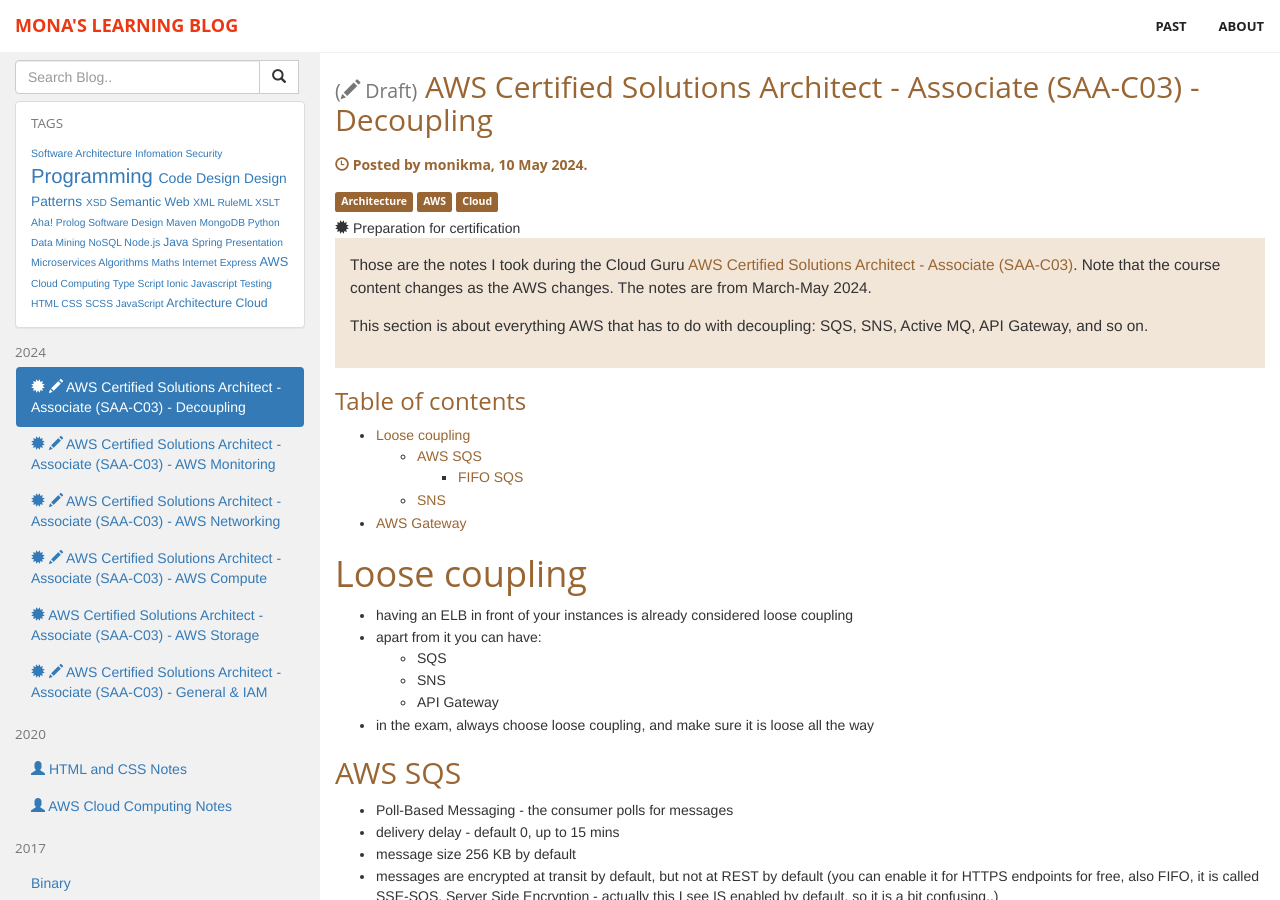
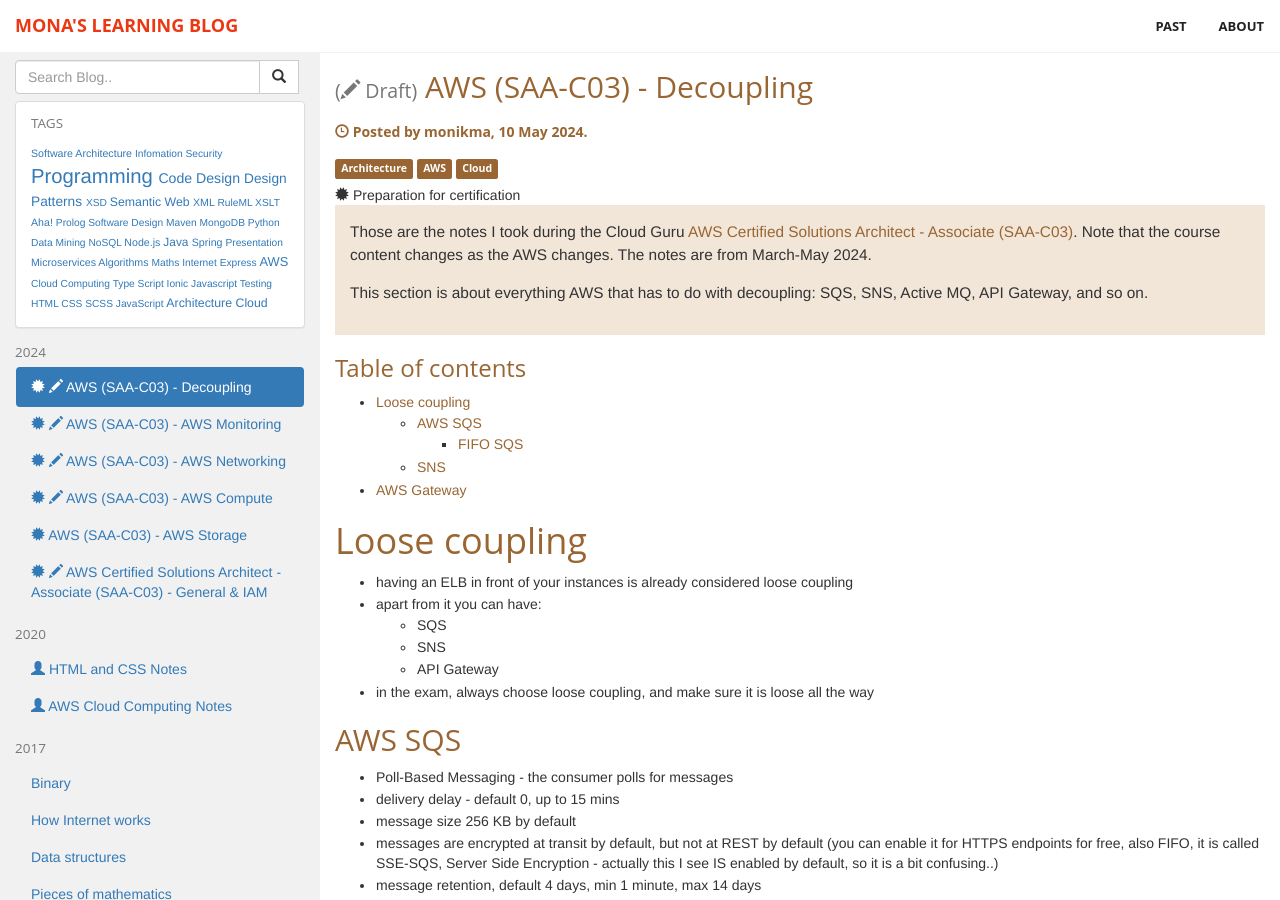
Before and after one commit to monikma/monikma.github.io, a Jekyll site: the page built from _posts/2024-05-10-aws-certified-solutions-architect-decoupling.md, in a window 1280 px wide and 900 px high. Built offline with Jekyll 4.4.1, drawn with Linux system fonts in a browser that asks for light colours.

Commit message:
Update: shorter titles

```diff
--- a/_posts/2024-03-05-aws-certified-solutions-architect-storage.md
+++ b/_posts/2024-03-05-aws-certified-solutions-architect-storage.md
@@ -1,6 +1,6 @@
 ---
 layout: post
-title: AWS Certified Solutions Architect - Associate (SAA-C03) - AWS Storage
+title: AWS (SAA-C03) - AWS Storage
 date: '2024-03-05'
 author: monikma
 tags:
--- a/_posts/2024-04-17-aws-certified-solutions-architect-compute.md
+++ b/_posts/2024-04-17-aws-certified-solutions-architect-compute.md
@@ -1,6 +1,6 @@
 ---
 layout: post
-title: AWS Certified Solutions Architect - Associate (SAA-C03) - AWS Compute
+title: AWS (SAA-C03) - AWS Compute
 date: '2024-04-17'
 author: monikma
 tags:
--- a/_posts/2024-04-29-aws-certified-solutions-architect-networking.md
+++ b/_posts/2024-04-29-aws-certified-solutions-architect-networking.md
@@ -1,6 +1,6 @@
 ---
 layout: post
-title: AWS Certified Solutions Architect - Associate (SAA-C03) - AWS Networking
+title: AWS (SAA-C03) - AWS Networking
 date: '2024-04-29'
 author: monikma
 tags:
--- a/_posts/2024-05-07-aws-certified-solutions-architect-monitoring.md
+++ b/_posts/2024-05-07-aws-certified-solutions-architect-monitoring.md
@@ -1,6 +1,6 @@
 ---
 layout: post
-title: AWS Certified Solutions Architect - Associate (SAA-C03) - AWS Monitoring
+title: AWS (SAA-C03) - AWS Monitoring
 date: '2024-05-07'
 author: monikma
 tags:
--- a/_posts/2024-05-10-aws-certified-solutions-architect-decoupling.md
+++ b/_posts/2024-05-10-aws-certified-solutions-architect-decoupling.md
@@ -1,6 +1,6 @@
 ---
 layout: post
-title: AWS Certified Solutions Architect - Associate (SAA-C03) - Decoupling
+title: AWS (SAA-C03) - Decoupling
 date: '2024-05-10'
 author: monikma
 tags:
```
